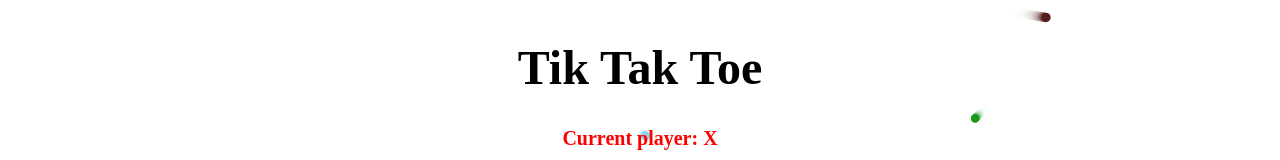
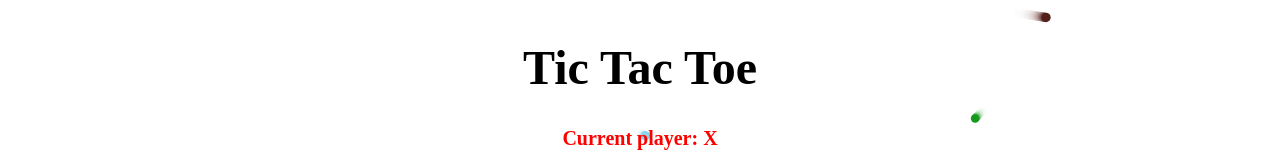
Before and after one commit to Madhu-1729/tic-tac-toe, a plain HTML site: page index.html in a window 1280 px wide. Shown: the top 160 px of the page. Drawn offline with nearby package versions, Linux system fonts and the light colour scheme; a web font is replaced by a local one.

Commit message:
Tic tac toe minor fix

```diff
--- a/index.html
+++ b/index.html
@@ -22,7 +22,7 @@
 
 <div class="container_main">
     <div class="head-title">
-        <h1 class=" ">Tik Tak Toe</h1>
+        <h1 class=" ">Tic Tac Toe</h1>
     </div>
     <div class="Current_player">
         <h6 id="turn">Current player: X</h6>
```
